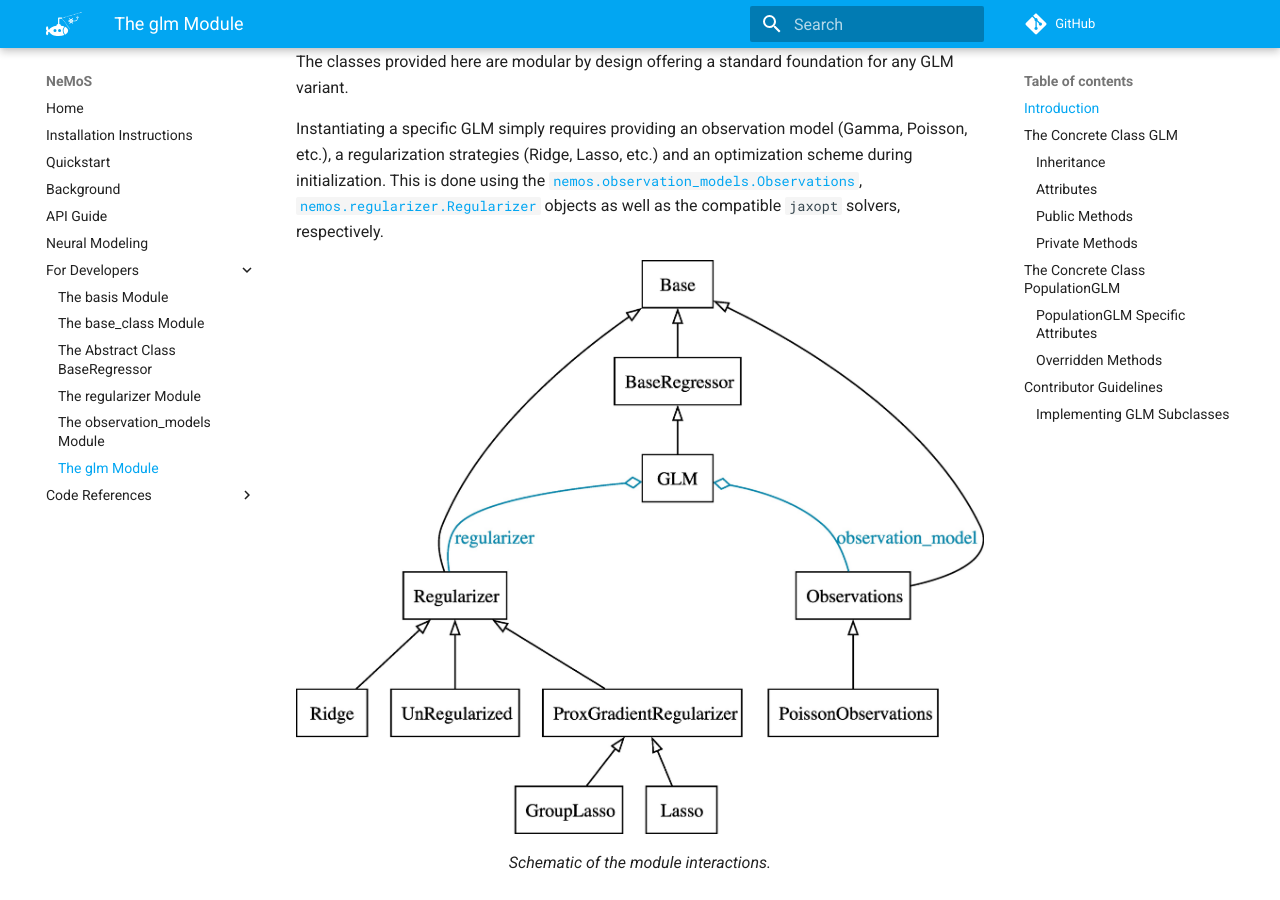
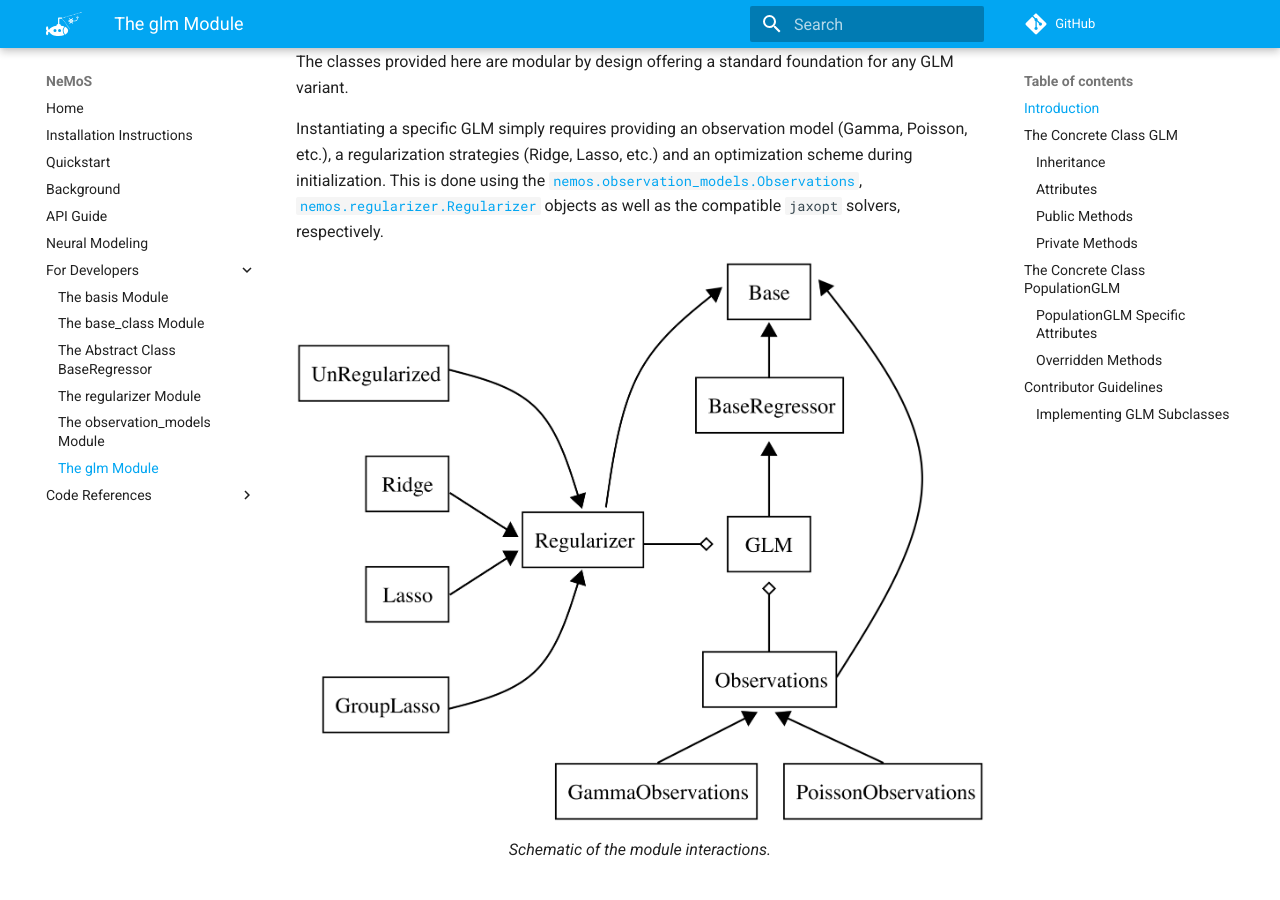
Before and after one commit to flatironinstitute/nemos, an MkDocs documentation site: the page built from docs/developers_notes/06-glm.md, in a window 1280 px wide and 900 px high, scrolled down 535 px. Built offline with MkDocs 1.6.1 and Material for MkDocs 9.7.7, drawn with Linux system fonts in a browser that asks for light colours; nearby versions of some CDN libraries; library files that are not in the unit come from our copies; comment, search, counter and statistics services are not loaded.

Commit message:
modified scheme

```diff
--- a/docs/developers_notes/06-glm.md
+++ b/docs/developers_notes/06-glm.md
@@ -19,7 +19,7 @@
 
 
 <figure markdown>
-    <img src="../GLM_scheme.jpg"/>
+    <img src="../classes_nemos.png"/>
     <figcaption>Schematic of the module interactions.</figcaption>
 </figure>
 
```
Also changed, not shown: docs/developers_notes/GLM_scheme.jpg (deleted), docs/developers_notes/classes_nemos.png (added), docs/developers_notes/classes_nemos.svg (added).
